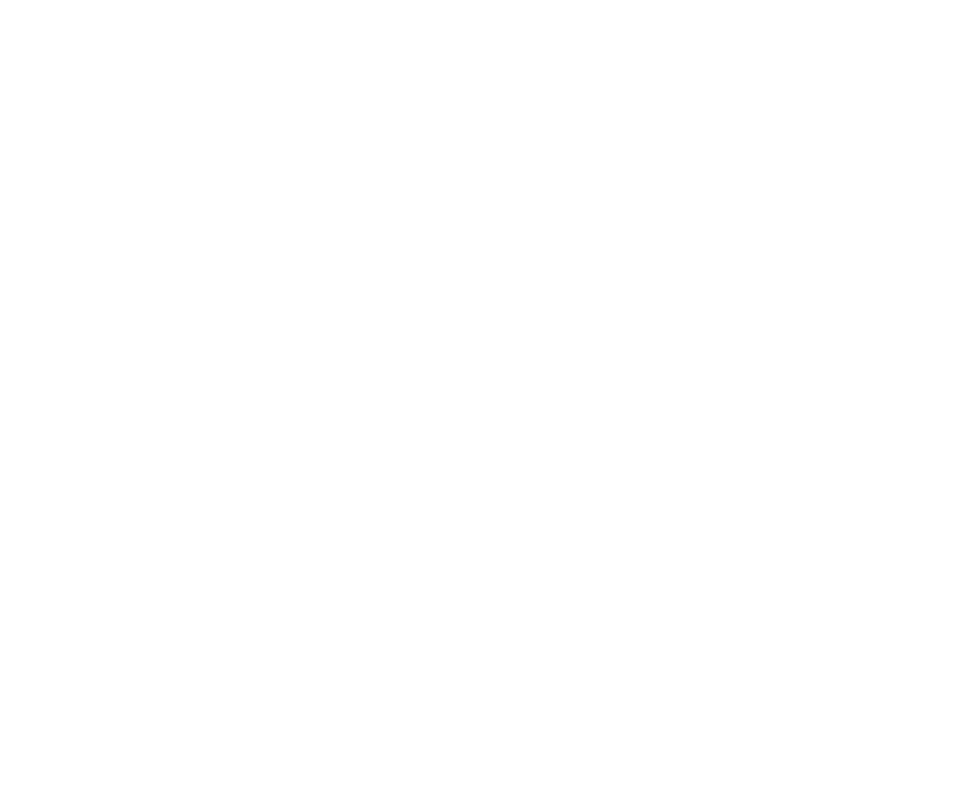
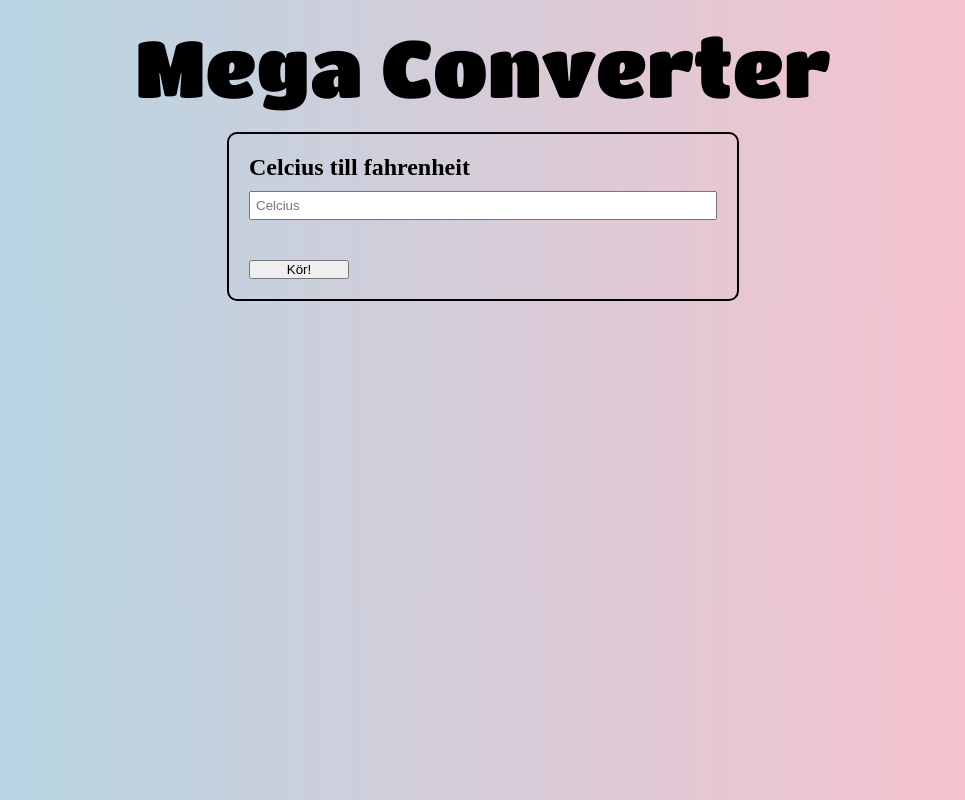
Before and after one commit to maxmattiasson/workshop-modul, a plain HTML site: page index.html in a window 1280 px wide. Shown: the whole page, without its empty margins (157-1122 px from the left). Drawn offline with Linux system fonts and the light colour scheme.

Commit message:
test cels

```diff
--- a/index.html
+++ b/index.html
@@ -5,8 +5,24 @@
     <meta name="viewport" content="width=device-width, initial-scale=1.0" />
     <title>Workshop modul</title>
     <link rel="stylesheet" href="style.css" />
+    <link rel="preconnect" href="https://fonts.googleapis.com" />
+    <link rel="preconnect" href="https://fonts.gstatic.com" crossorigin />
+    <link
+      href="https://fonts.googleapis.com/css2?family=Titan+One&display=swap"
+      rel="stylesheet"
+    />
   </head>
   <body>
+    <h1>Mega Converter</h1>
+    <!-- Temperatur-konverterare -->
+    <div class="card">
+      <div class="temp-cont">
+        <h2>Celcius till fahrenheit</h2>
+        <input id="input-celsius" type="number" placeholder="Celcius" />
+        <p id="temp-svar"></p>
+        <button id="celcius-btn">Kör!</button>
+      </div>
+    </div>
 
     <script type="module" src="script.js"></script>
   </body>
--- a/script.js
+++ b/script.js
@@ -2,5 +2,13 @@ import { convert as convertTemp } from "./convertTemp.js";
 import { convert as convertPounds } from "./moduleConvertPounds.js";
 import { convert as convertCm } from "./convertMeasure.js";
 
+document.querySelector("#celcius-btn").addEventListener("click", () => {
+  const input = document.querySelector("#input-celsius").value;
+  document.querySelector(
+    "#temp-svar"
+  ).textContent = `${input} grader celcius motsvarar ${convertTemp(
+    input
+  )} grader fahrenheit`;
+});
 console.log(convertTemp(20));
 convertPounds(150);
--- a/style.css
+++ b/style.css
@@ -3,3 +3,39 @@
   padding: 0;
   box-sizing: border-box;
 }
+body {
+  background: linear-gradient(to right, lightblue, pink);
+  display: flex;
+  flex-direction: column;
+  align-items: center;
+  justify-content: center;
+}
+
+h1 {
+  text-align: center;
+  padding: 20px;
+  font-family: "Titan One", sans-serif;
+  font-size: 80px;
+  font-weight: 400;
+}
+
+.card {
+  border: 2px black solid;
+  width: 40vw;
+  padding: 20px;
+  border-radius: 10px;
+}
+.temp-cont {
+  display: flex;
+  flex-direction: column;
+  gap: 10px;
+}
+.temp-cont p {
+  min-height: 20px;
+}
+.temp-cont button {
+  width: 100px;
+}
+#input-celsius {
+  padding: 5px;
+}
```
